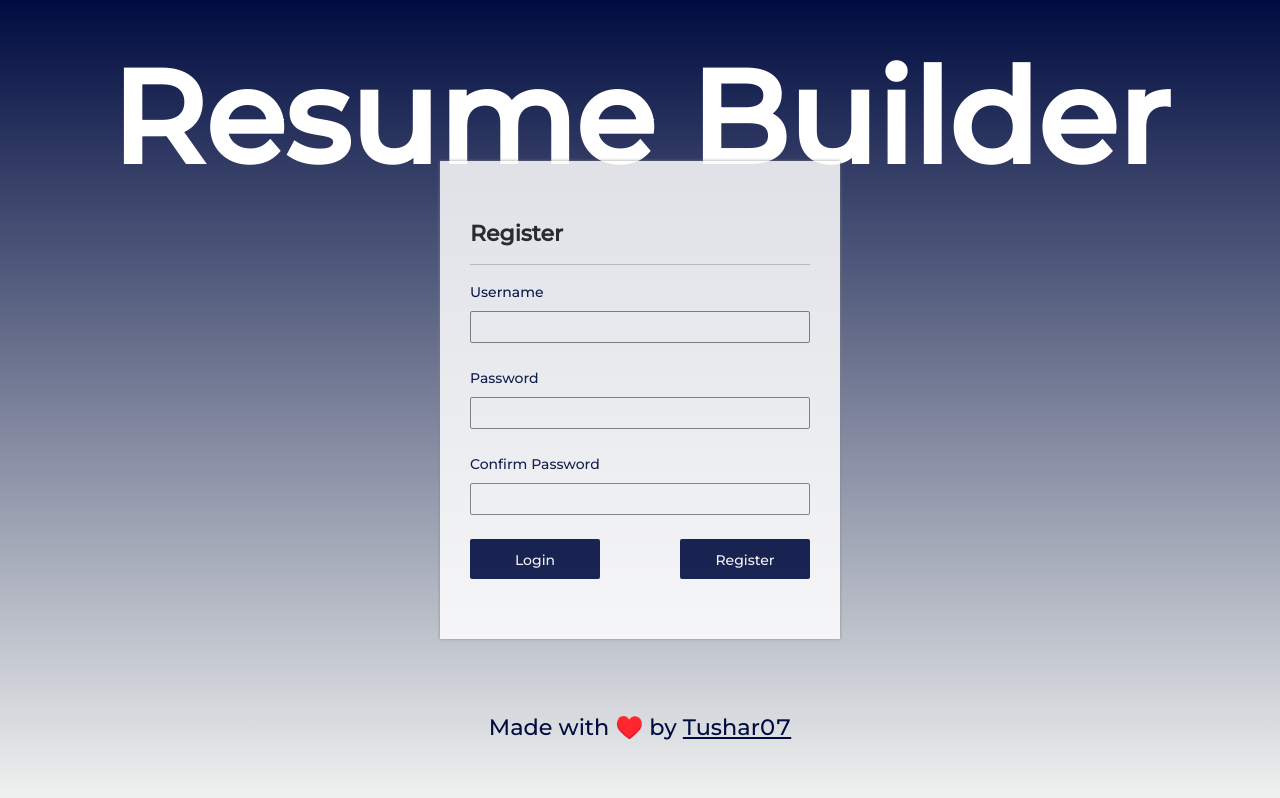
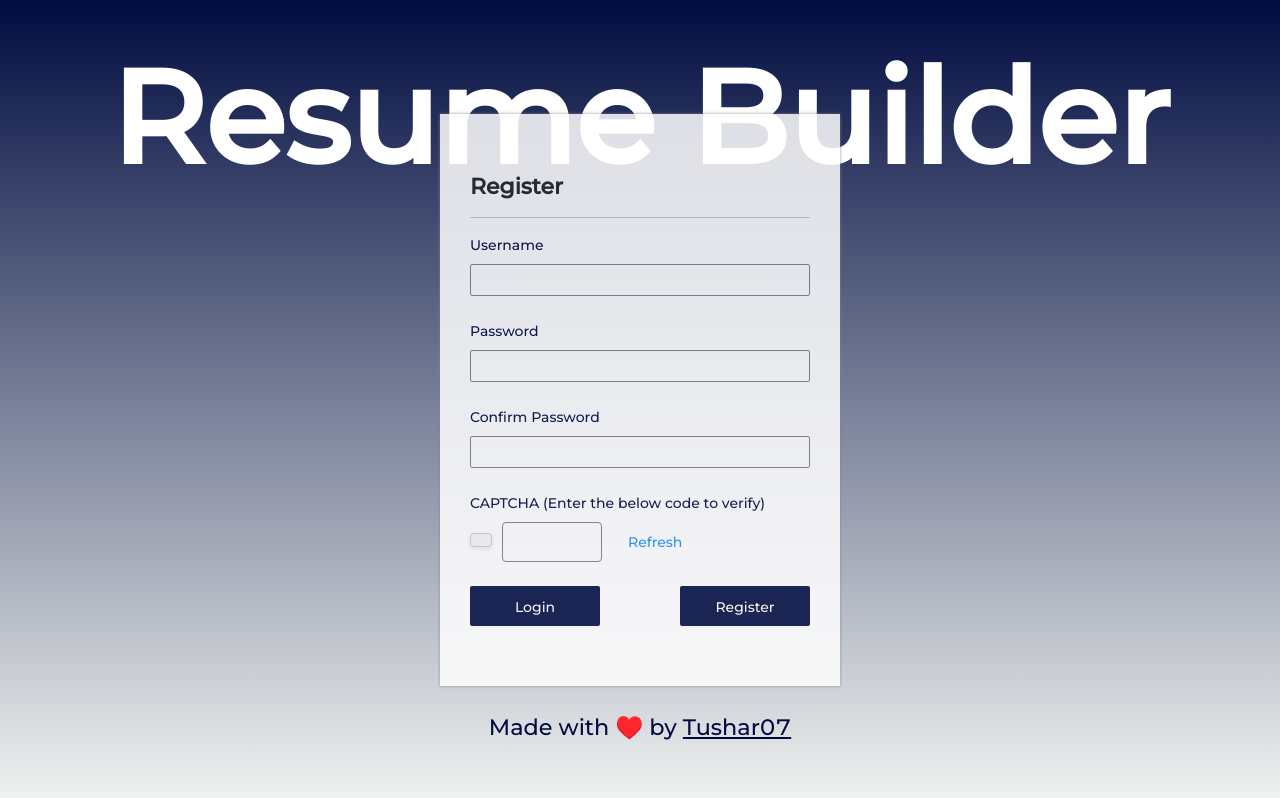
Before and after one commit to tusharzalte/tusharesume, a React (Create React App) app in the folder client1/: page /register in a window 1280 px wide. Built offline with nearby package versions, Linux system fonts and the light colour scheme; no server answers.

Commit message:
captcha added succesfully

```diff
--- a/client1/src/Pages/Login.js
+++ b/client1/src/Pages/Login.js
@@ -7,11 +7,13 @@ import axios from "axios";
 
 function Register() {
   const [loading, setLoading] = useState(false);
+  const [captchaValue, setCaptchaValue] = useState("");
+  const [captchaInput, setCaptchaInput] = useState("");
   const navigate = useNavigate();
   const onFinish = async (values) => {
     setLoading(true);
     try {
-      const user = await axios.post("api/user/login", values);
+      const user = await axios.post("api/user/login", { ...values, captchaInput });
       message.success("Login successfull");
       localStorage.setItem("tusharresume-users", JSON.stringify(user.data));
       setLoading(false);
@@ -21,6 +23,26 @@ function Register() {
       message.error("Login failed");
     }
   };
+  const captchahandler = async()=>{
+    const response = await axios.get("/api/user/captcha");
+    setCaptchaValue(response.data);
+    setCaptchaInput("");
+
+  }
+  useEffect(() => {
+    const fetchCaptcha = async () => {
+      try {
+        console.log("Fetching CAPTCHA...");
+        const response = await axios.get("/api/user/captcha");
+        console.log("CAPTCHA response:", response.data);
+        setCaptchaValue(response.data);
+      } catch (error) {
+        console.error("Failed to fetch CAPTCHA", error);
+      }
+    };
+
+    fetchCaptcha();
+  }, []);
 
   useEffect(() => {
     if (localStorage.getItem("tusharresume-users")) {
@@ -42,6 +64,45 @@ function Register() {
           <Form.Item name="password" label="Password">
             <Input type="password" />
           </Form.Item>
+          <Form.Item label="CAPTCHA(Enter the below code to verify)">
+          <div className="captcha-container">
+  <span
+    className="captcha-value"
+    style={{
+      display: "inline-block",
+      padding: "6px 10px",
+      fontSize: "18px",
+      fontWeight: "bold",
+      backgroundColor: "#f5f5f5",
+      border: "1px solid #ccc",
+      borderRadius: "4px",
+      boxShadow: "0 2px 4px rgba(0, 0, 0, 0.1)",
+      marginRight: "10px",
+    }}
+  >
+    {captchaValue}
+  </span>
+
+  <Input
+    className="captcha-input"
+    value={captchaInput}
+    onChange={(e) => setCaptchaInput(e.target.value)}
+    style={{
+      width: "100px",
+      height: "40px",
+      border: "1px solid #ccc",
+      borderRadius: "4px",
+      padding: "6px 10px",
+      fontSize: "16px",
+      boxShadow: "0 2px 4px rgba(0, 0, 0, 0.1)",
+    }}
+  />
+  <Button type="link" onClick={captchahandler} style={{ marginLeft: "10px" }}>
+      Refresh
+    </Button>
+</div>
+
+        </Form.Item>
 
           <div className="d-flex align-items-center justify-content-between mt-4">
             <Button className="button custom-btn btn-1" type="primary" htmlType="submit">
--- a/client1/src/Pages/Register.js
+++ b/client1/src/Pages/Register.js
@@ -8,12 +8,14 @@ import "../Resources/Stylesheets/authentication.css";
 
 function Register() {
   const [loading, setLoading] = useState(false);
+  const [captchaValue, setCaptchaValue] = useState("");
+  const [captchaInput, setCaptchaInput] = useState("");
   const navigate = useNavigate();
 
   const onFinish = async (values) => {
     setLoading(true);
     try {
-      await axios.post("api/user/register", values);
+      await axios.post("api/user/register", { ...values, captchaInput });
       setLoading(false);
       message.success("Registration successfull");
     } catch (error) {
@@ -21,7 +23,26 @@ function Register() {
       message.error("Registration failed");
     }
   };
+  const captchahandler = async()=>{
+    const response = await axios.get("/api/user/captcha");
+    setCaptchaValue(response.data);
+    setCaptchaInput("");
 
+  }
+  useEffect(() => {
+    const fetchCaptcha = async () => {
+      try {
+        console.log("Fetching CAPTCHA...");
+        const response = await axios.get("/api/user/captcha");
+        console.log("CAPTCHA response:", response.data);
+        setCaptchaValue(response.data);
+      } catch (error) {
+        console.error("Failed to fetch CAPTCHA", error);
+      }
+    };
+
+    fetchCaptcha();
+  }, []);
   useEffect(() => {
     if (localStorage.getItem("tusharresume-users")) {
       navigate("/home");
@@ -47,6 +68,44 @@ function Register() {
             <Input type="password" />
           </Form.Item>
 
+          <Form.Item label="CAPTCHA (Enter the below code to verify)">
+  <div className="captcha-container">
+    <span
+      className="captcha-value"
+      style={{
+        display: "inline-block",
+        padding: "6px 10px",
+        fontSize: "18px",
+        fontWeight: "bold",
+        backgroundColor: "#f5f5f5",
+        border: "1px solid #ccc",
+        borderRadius: "4px",
+        boxShadow: "0 2px 4px rgba(0, 0, 0, 0.1)",
+        marginRight: "10px",
+      }}
+    >
+      {captchaValue}
+    </span>
+    <Input
+      className="captcha-input"
+      value={captchaInput}
+      onChange={(e) => setCaptchaInput(e.target.value)}
+      style={{
+        width: "100px",
+        height: "40px",
+        border: "1px solid #ccc",
+        borderRadius: "4px",
+        padding: "6px 10px",
+        fontSize: "16px",
+        boxShadow: "0 2px 4px rgba(0, 0, 0, 0.1)",
+      }}
+    />
+    <Button type="link" onClick={captchahandler} style={{ marginLeft: "10px" }}>
+      Refresh
+    </Button>
+  </div>
+</Form.Item>
+
           <div className="d-flex align-items-center justify-content-between mt-4">
             <Button className="button" type="primary" htmlType="submit">
               <Link to="/login">Login</Link>
--- a/package.json
+++ b/package.json
@@ -30,9 +30,12 @@
   },
   "homepage": "https://github.com/Sapna2001/ResumeBuilder#readme",
   "dependencies": {
+    "cors": "^2.8.5",
     "dotenv": "^16.0.1",
     "express": "^4.18.1",
-    "mongoose": "^6.5.0"
+    "express-session": "^1.17.3",
+    "mongoose": "^6.5.0",
+    "randomstring": "^1.2.3"
   },
   "proxy": {
     "/auth/google": {
```
Also changed, not shown: 2 other files (tests, documents, lock files or other folders).
